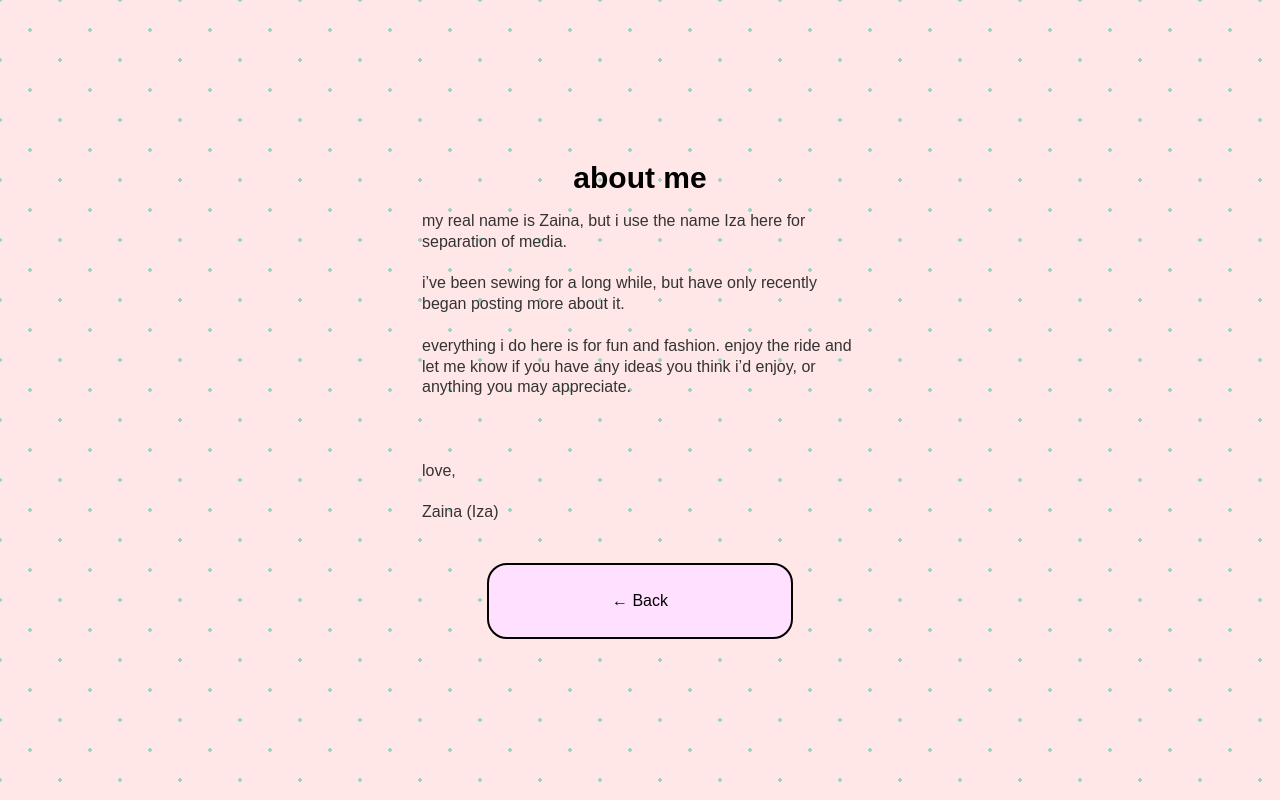
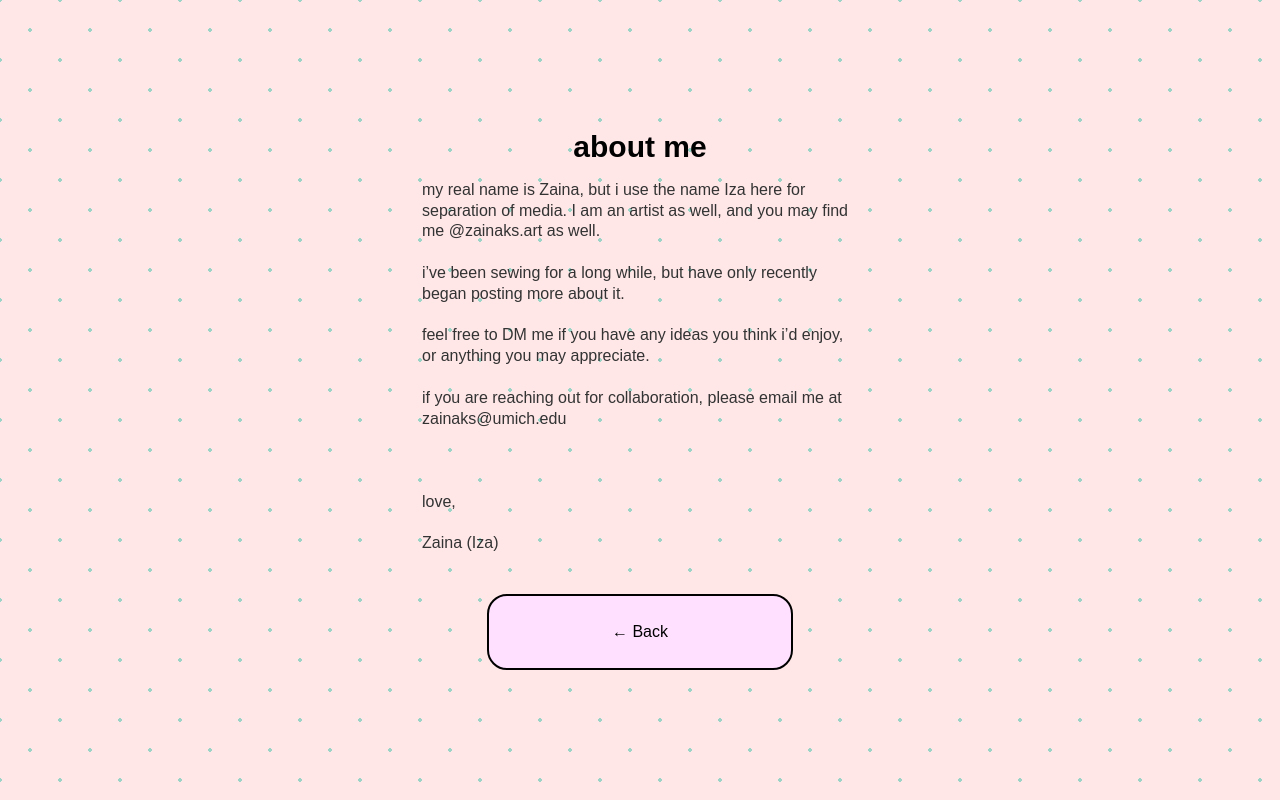
Before and after one commit to zainaks/izamumkin, a plain HTML site: page index.html in a window 1280 px wide. Both pictures are taken after a click on the button "Learn more about Iza mumkin". Drawn offline with Linux system fonts and the light colour scheme; a web font is replaced by a local one.

Commit message:
Update index.html

```diff
--- a/index.html
+++ b/index.html
@@ -70,9 +70,10 @@
         <div class="container">
             <div class="about-card">
                 <h2>about me</h2>
-                <p>my real name is Zaina, but i use the name Iza here for separation of media.
+                <p>my real name is Zaina, but i use the name Iza here for separation of media. I am an artist as well, and you may find me @zainaks.art as well.
                     </br></br>i’ve been sewing for a long while, but have only recently began posting more about it.
-                    </br></br>everything i do here is for fun and fashion. enjoy the ride and let me know if you have any ideas you think i’d enjoy, or anything you may appreciate.
+                    </br></br>feel free to DM me if you have any ideas you think i’d enjoy, or anything you may appreciate.
+                    </br></br>if you are reaching out for collaboration, please email me at zainaks@umich.edu
                     </br></br></br></br>love,
                     </br></br> Zaina (Iza)
                 </p>
```
